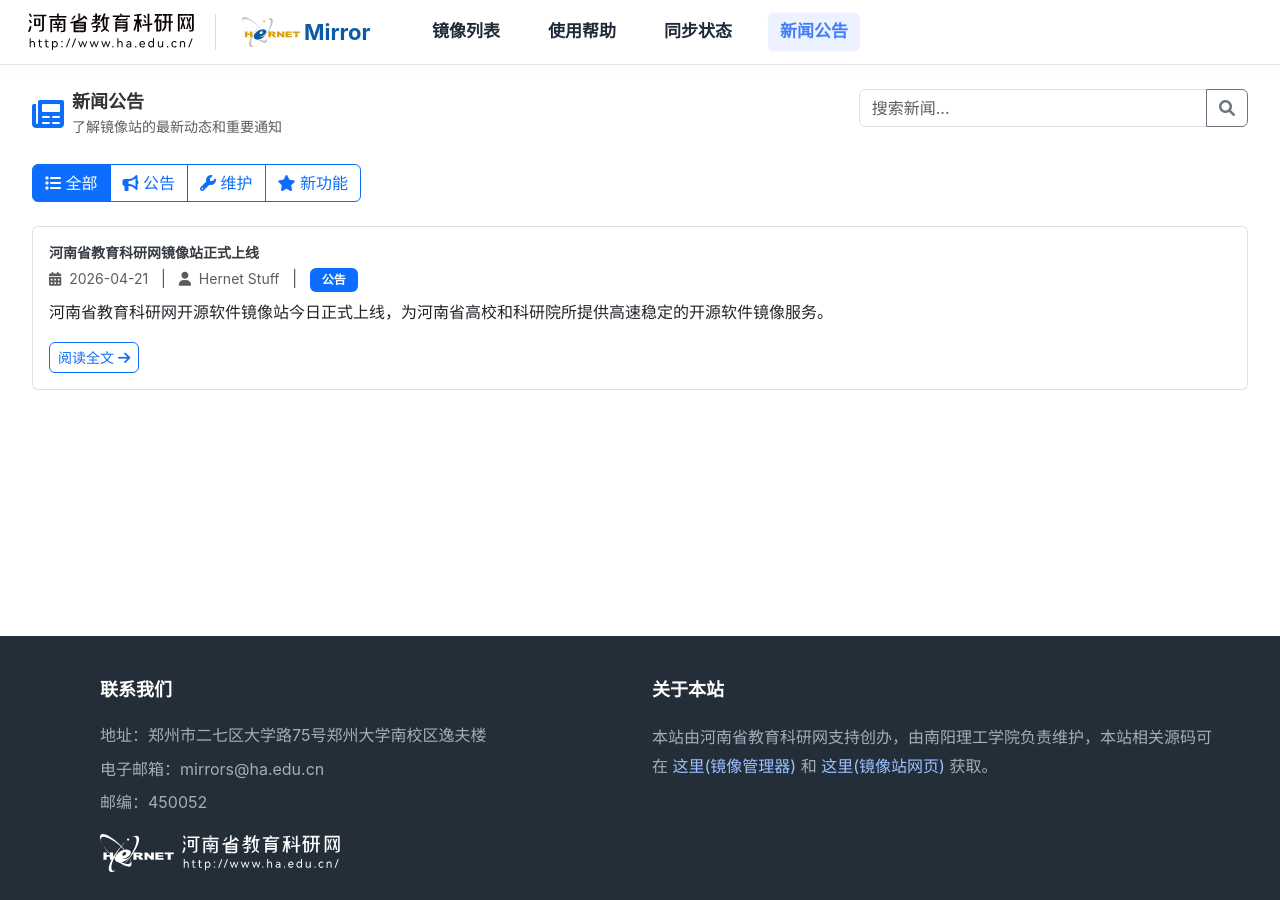
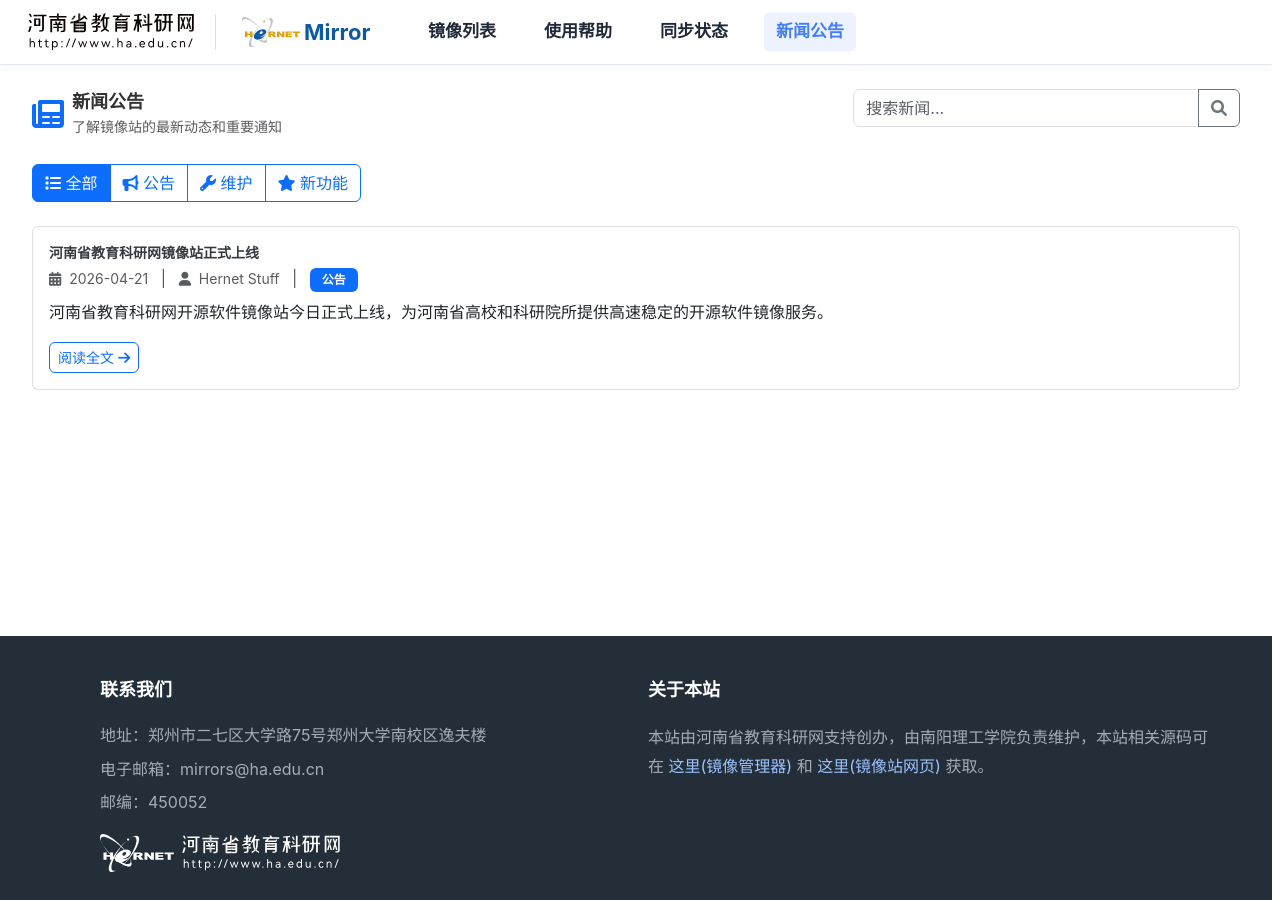
Before and after one commit to hernet-mirrors/ha-mirrors-web, a Jekyll site: the page built from news.html, in a window 1280 px wide. Built offline with Jekyll 4.4.1, drawn with Linux system fonts in a browser that asks for light colours.

Commit message:
fix(layout): reserve vertical scrollbar globally to stop width jump
/, /status/, /news/ each had slightly different content heights —
tall pages forced a vertical scrollbar and short pages didn't, so
the viewport width shifted ~15 px between them and the nav, main
card, and 340px sidebar cards re-measured on every navigation.

html { overflow-y: scroll; scrollbar-gutter: stable; } reserves the
scrollbar gutter on every page: overflow-y: scroll as the universal
fallback forces the scrollbar visible even on short pages, while
scrollbar-gutter: stable lets modern browsers render the reserved
space as an invisible gutter when content fits.

cache-bust: bump main/header/footer css to ?v=24.

```diff
--- a/_includes/head.html
+++ b/_includes/head.html
@@ -31,7 +31,7 @@
 
 <link href="{{ '/static/css/bootstrap.min.css' | relative_url }}" rel="stylesheet">
 <link href="{{ '/static/css/all.min.css' | relative_url }}" rel="stylesheet">
-<link href="{{ '/static/css/main.css' | relative_url }}?v=23" rel="stylesheet">
-<link href="{{ '/static/css/header.css' | relative_url }}?v=23" rel="stylesheet">
-<link href="{{ '/static/css/footer.css' | relative_url }}?v=23" rel="stylesheet">
+<link href="{{ '/static/css/main.css' | relative_url }}?v=24" rel="stylesheet">
+<link href="{{ '/static/css/header.css' | relative_url }}?v=24" rel="stylesheet">
+<link href="{{ '/static/css/footer.css' | relative_url }}?v=24" rel="stylesheet">
 </head>
--- a/static/css/main.css
+++ b/static/css/main.css
@@ -228,8 +228,16 @@
 
 /* Header now flows in-document; no body padding-top reserved.
    Use flex column + min-height so the footer sticks to the bottom
-   when page content is shorter than the viewport. */
-html { height: 100%; }
+   when page content is shorter than the viewport.
+   overflow-y: scroll keeps the vertical scrollbar reserved on every
+   page so short pages don't widen relative to tall ones (prevents
+   the sidebar-card width jump when switching between /, /status/,
+   /news/ etc.). */
+html {
+    height: 100%;
+    overflow-y: scroll;
+    scrollbar-gutter: stable;
+}
 body {
     padding-top: 0;
     min-height: 100vh;
```
